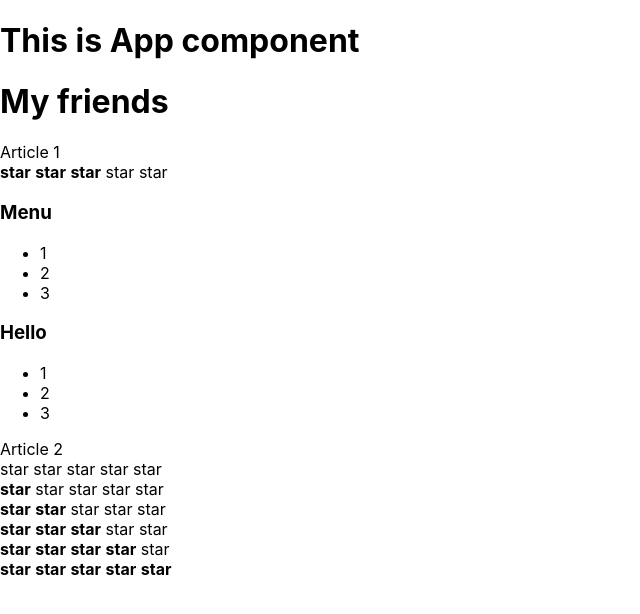
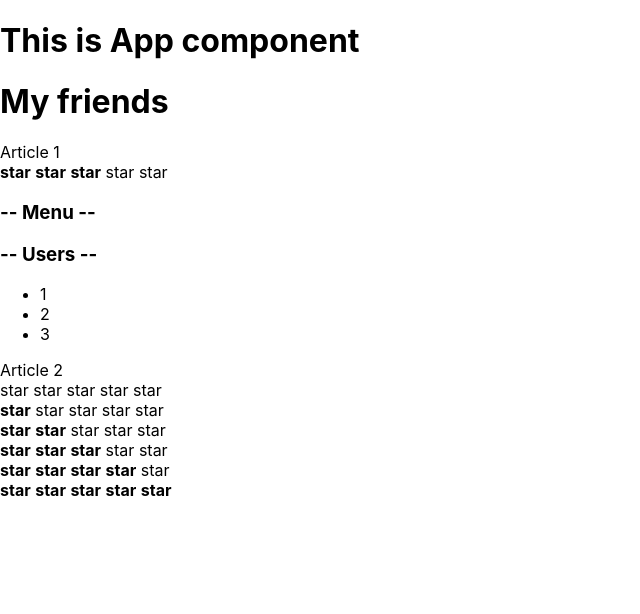
Before and after one commit to tkachiko/my-app, a React (Create React App) app: page / in a window 1280 px wide. Shown: the top 614 px of the page, without its empty margins (0-640 px from the left). Built offline with nearby package versions, Linux system fonts and the light colour scheme.

Commit message:
04 - PropsType

```diff
--- a/src/App.tsx
+++ b/src/App.tsx
@@ -11,8 +11,8 @@
       <PageTitle title={'My friends'}/>
       Article 1
       <Rating value={3}/>
-      <Accordion title={'Menu'}/>
-      <Accordion title={'Hello'}/>
+      <Accordion titleValue={'Menu'} collapsed={true}/>
+      <Accordion titleValue={'Users'} collapsed={false}/>
       Article 2
       <Rating value={0}/>
       <Rating value={1}/>
@@ -24,7 +24,11 @@
   );
 }
 
-function PageTitle(props: any) {
+type PageTitlePropsType = {
+  title: string,
+}
+
+function PageTitle(props: PageTitlePropsType) {
   console.log('PageTitle rendered')
   return <h1>{props.title}</h1>
 }
--- a/src/components/Accordion/Accordion.tsx
+++ b/src/components/Accordion/Accordion.tsx
@@ -1,17 +1,30 @@
 import React from "react";
 
-function Accordion(props: any) {
+type AccordionPropsType = {
+  titleValue: string,
+  collapsed: boolean,
+}
+
+function Accordion(props: AccordionPropsType) {
   console.log('Accordion rendering')
+  if (!props.collapsed) {
+    return <>
+      <AccordionTitle title={props.titleValue}/>
+      <AccordionBody/>
+    </>
+  }
   return <>
-    <AccordionTitle title={props.title}/>
-    <AccordionBody/>
+    <AccordionTitle title={props.titleValue}/>
   </>
 }
 
+type AccordionTitlePropsType = {
+  title: string,
+}
 
-function AccordionTitle(props: any) {
+function AccordionTitle(props: AccordionTitlePropsType) {
   console.log('AccordionTitle rendered')
-  return <h3>{props.title}</h3>
+  return <h3>-- {props.title} --</h3>
 }
 
 function AccordionBody() {
--- a/src/components/Rating/Rating.tsx
+++ b/src/components/Rating/Rating.tsx
@@ -1,6 +1,10 @@
 import React from "react";
 
-export function Rating(props: any) {
+type RatingPropsType = {
+  value: 0 | 1 | 2 | 3 | 4 | 5,
+}
+
+export function Rating(props: RatingPropsType) {
   console.log('Rating rendered')
   if (props.value === 1) {
     return (
@@ -68,7 +72,11 @@
   )
 }
 
-function Star(props: any) {
+type StarPropsType = {
+  selected: boolean,
+}
+
+function Star(props: StarPropsType) {
   console.log('Star rendered')
   if (props.selected) {
     return <span><b>star</b> </span>
```
